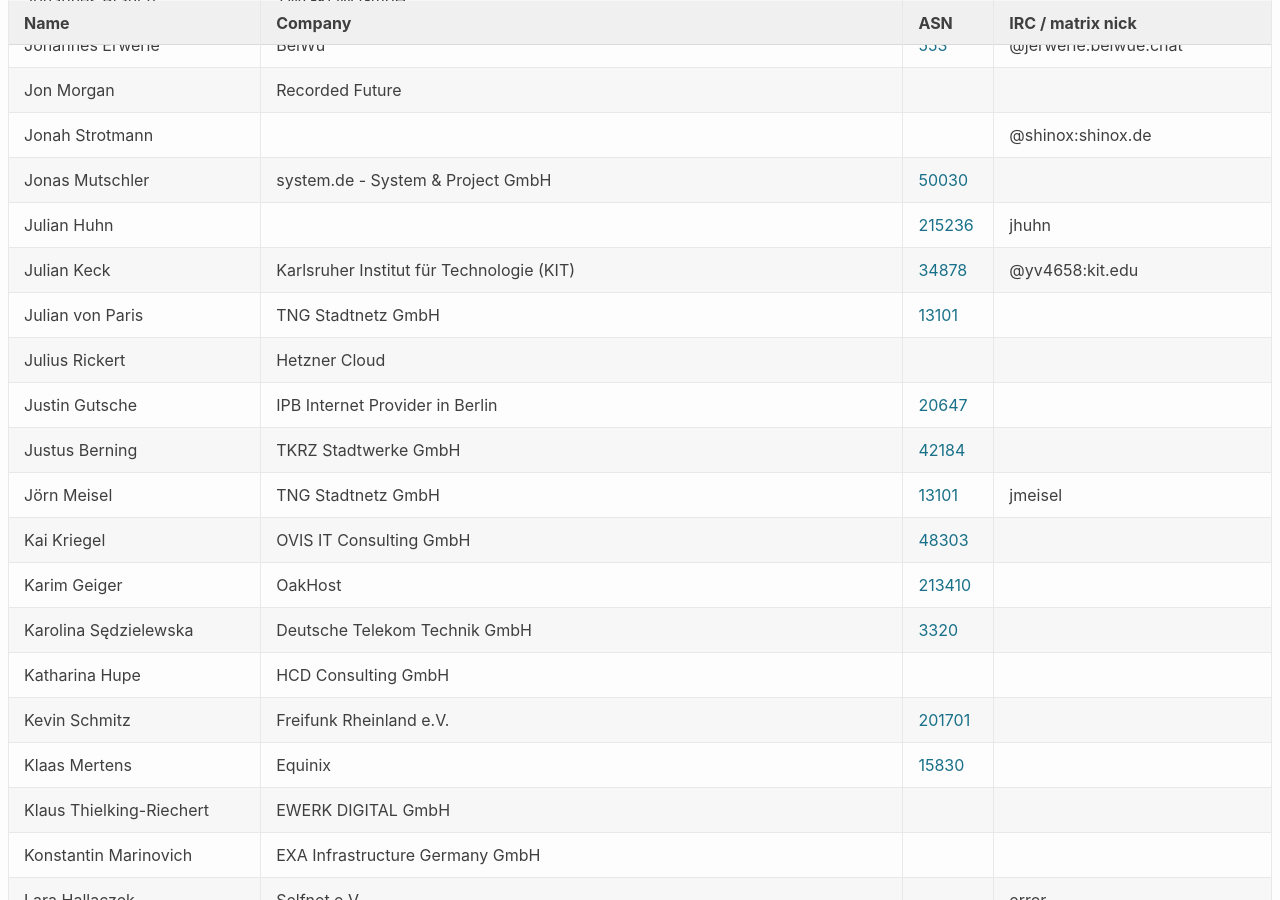
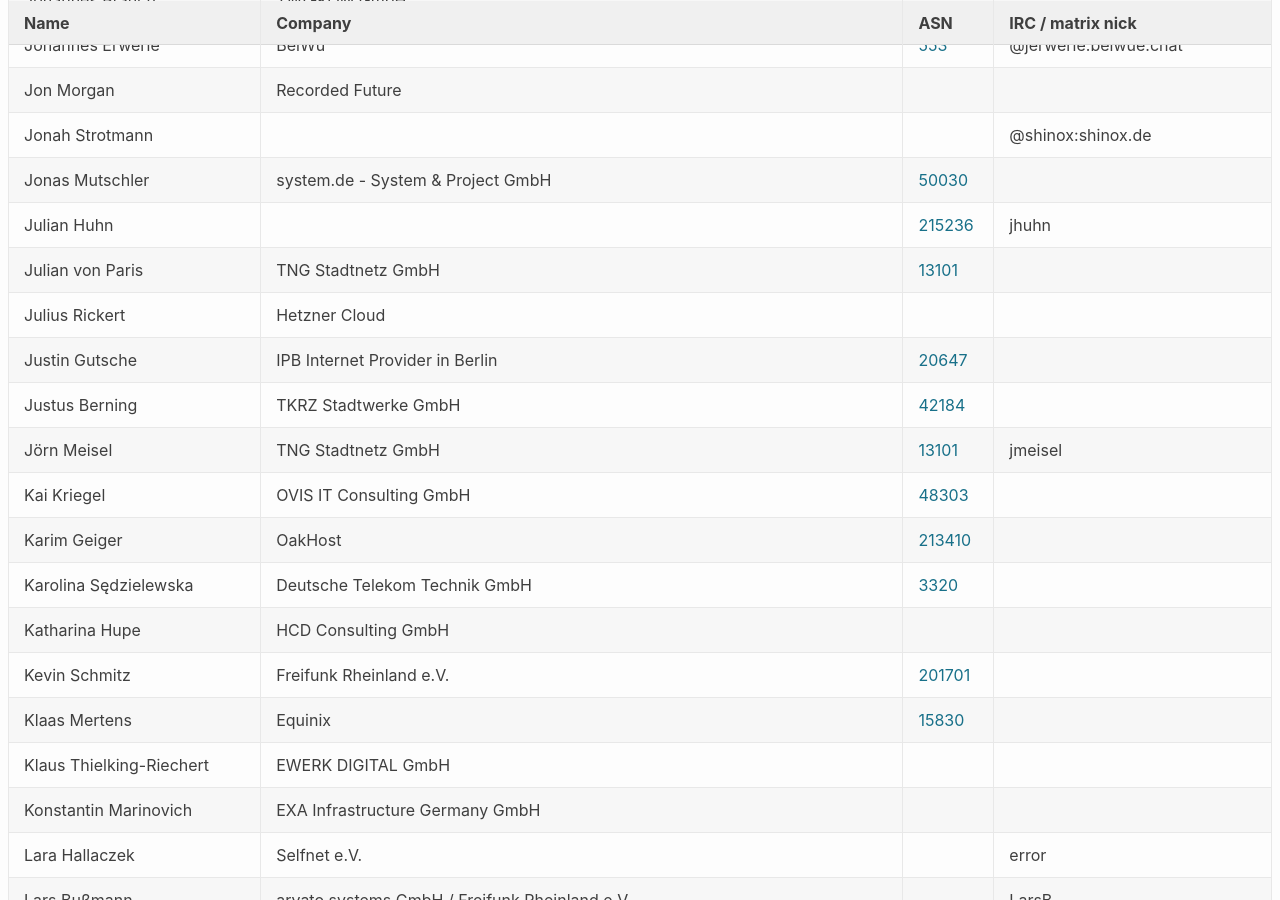
Before and after one commit to denog/pretix-attendeelist, a Jekyll site: the page built from denog17/index.markdown, in a window 1280 px wide and 900 px high, scrolled down 5194 px. Built offline with Jekyll 4.4.1, drawn with Linux system fonts in a browser that asks for light colours.

Commit message:
Latest data: Mon Jul  7 10:11:12 UTC 2025

```diff
--- a/_data/attendees_denog17_onsite.json
+++ b/_data/attendees_denog17_onsite.json
@@ -708,12 +708,6 @@
     "asn": "215236"
   },
   {
-    "name": "Julian Keck",
-    "company": "Karlsruher Institut für Technologie (KIT)",
-    "irc": "@yv4658:kit.edu",
-    "asn": "34878"
-  },
-  {
     "name": "Julian von Paris",
     "company": "TNG Stadtnetz GmbH",
     "irc": null,
```
